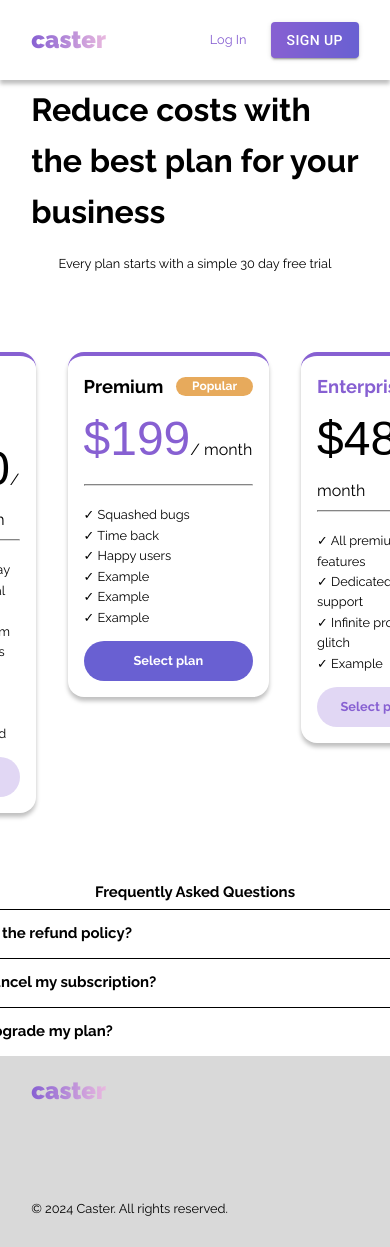
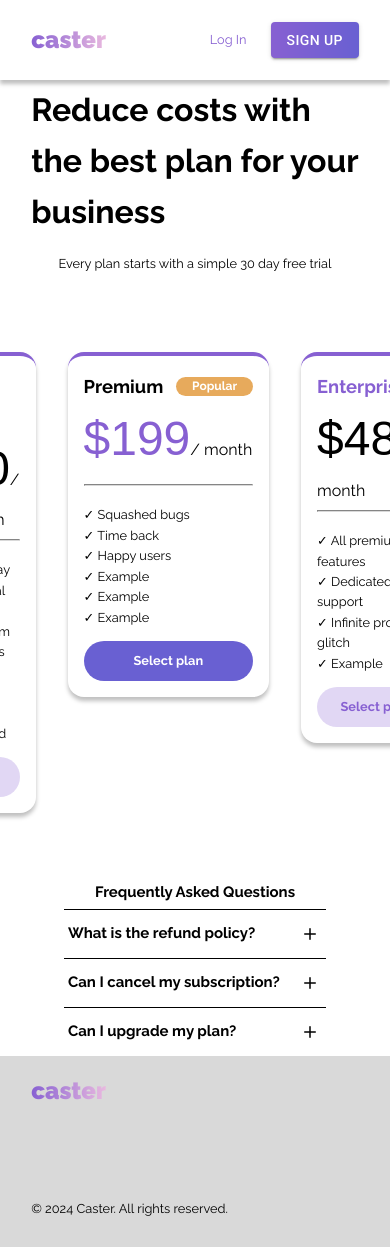
Before and after one commit to masonnh/NextStarterApp, a Next.js app: page /pricing in a window 390 px wide. Shown: the top 1247 px of the page. Built offline with nearby package versions, Linux system fonts and the light colour scheme; no server answers.

Commit message:
Responsive desktop styling

```diff
--- a/src/components/page/FAQ.tsx
+++ b/src/components/page/FAQ.tsx
@@ -1,7 +1,6 @@
 "use client";
 
 import React, { useState } from 'react';
-import Image from 'next/image'
 import MinusIcon from '@/components/icons/MinusIcon';
 import PlusIcon from '@/components/icons/PlusIcon';
 
--- a/src/styles/style.css
+++ b/src/styles/style.css
@@ -817,8 +817,8 @@ hr {
     flex-direction: column;
     align-items: center;
     justify-content: center;
-    width: 40rem;
-    max-width: 65ch;
+    width: 80%;
+    max-width: 50rem;
 }
 
 .faq-list {
```
